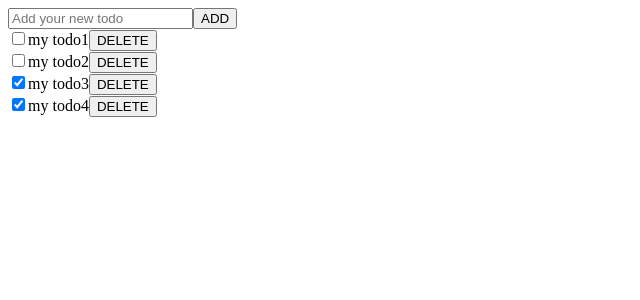
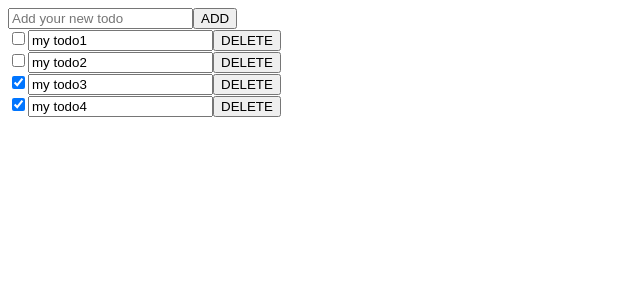
Before and after one commit to rlagywnd4/sesac-ydp5-todo, a React (Create React App) app in the folder client/: page / in a window 1280 px wide. Shown: the top 300 px of the page, without its empty margins (0-640 px from the left). Built offline with nearby package versions, Linux system fonts and the light colour scheme.

Commit message:
feat: todo수정

```diff
--- a/client/src/components/Todo.js
+++ b/client/src/components/Todo.js
@@ -5,10 +5,42 @@
   // 삭제만 생각하면 state필요없지만 수정했을때를 생각해서 사용함
   const [todoItem, setTodoItem] = useState(item);
   const { id, title, done } = todoItem;
+  const [readOnly, setReadOnly] = useState(true);
 
   const onDeleteButtonClick = () => {
     deleteItem(todoItem);
   };
+
+  // title 을 클릭하면 readOnly를 false로 변경(수정가능하도록)
+  const offReadOnlyMode = () => {
+    setReadOnly(false);
+  };
+
+  // title 수정
+  const editEventHandler = (e) => {
+    const { title, ...rest } = todoItem;
+    setTodoItem({
+      title: e.target.value, //e.value도 가능
+      ...rest,
+    });
+  };
+
+  // checkbox 상태 업데이트
+  const checkboxEventHandler = (e) => {
+    const { done, ...rest } = todoItem;
+    setTodoItem({
+      done: e.target.checked,
+      ...rest,
+    });
+  };
+
+  // enter키 누르면 readOnly를 true로 변경
+  const editKeyEventHandler = (e) => {
+    if (e.key === 'Enter') {
+      setReadOnly(true);
+    }
+  };
+
   return (
     <div>
       <input
@@ -16,8 +48,17 @@
         name={`todo${id}`}
         id={`todo${id}`}
         defaultChecked={done}
+        onChange={checkboxEventHandler}
       />
-      <label htmlFor={`todo${id}`}>{title}</label>
+      {/* <label htmlFor={`todo${id}`}>{title}</label> */}
+      <input
+        type="text"
+        value={todoItem.title}
+        readOnly={readOnly}
+        onClick={offReadOnlyMode}
+        onChange={editEventHandler}
+        onKeyDown={editKeyEventHandler}
+      />
       <button onClick={onDeleteButtonClick}>DELETE</button>
     </div>
   );
```
